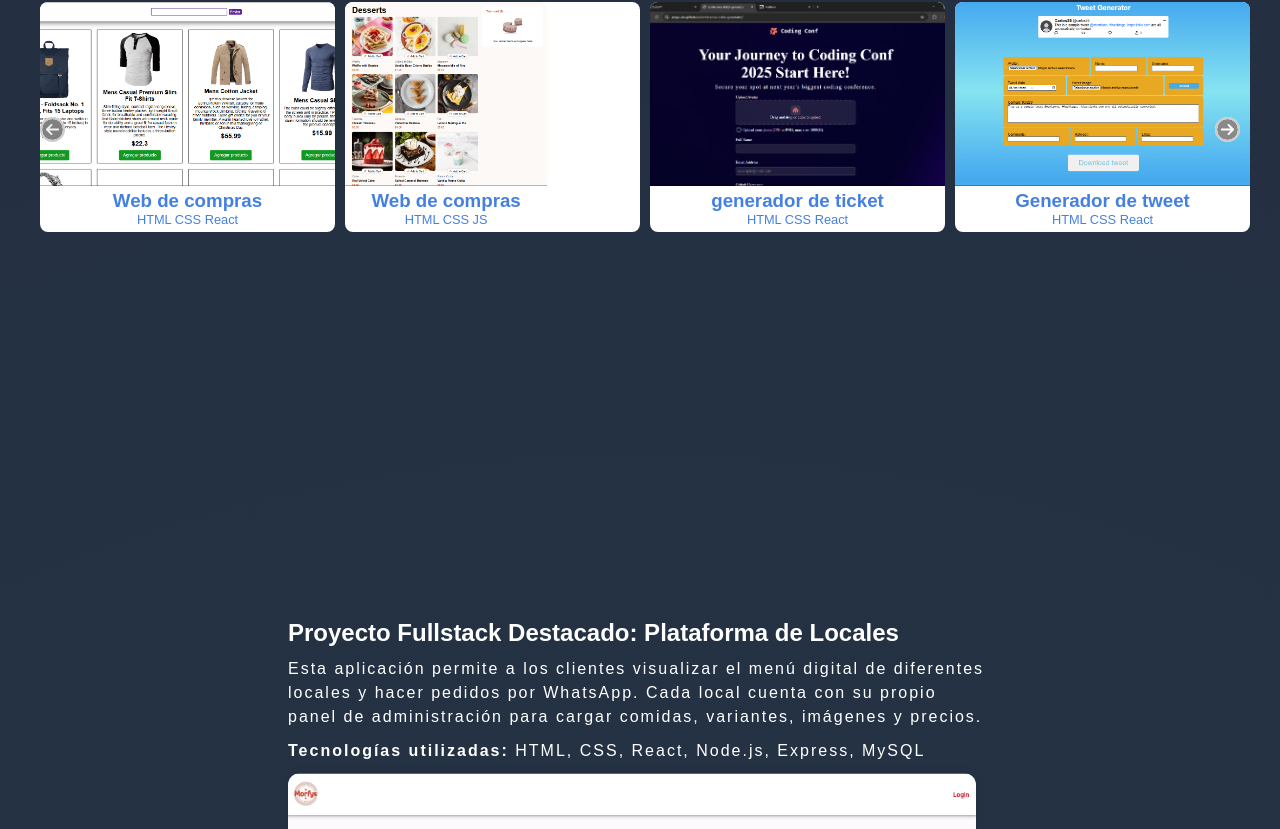
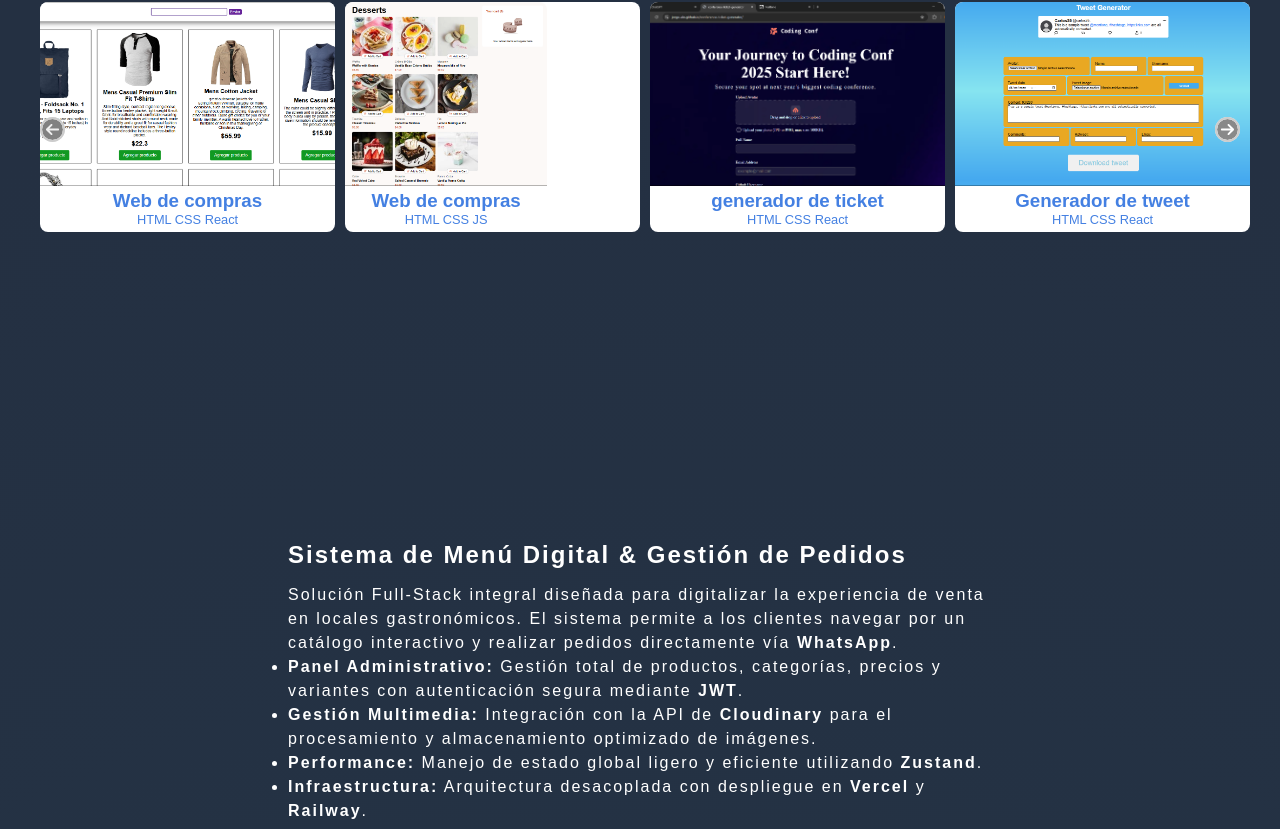
Before and after one commit to jorge-alo/JorgealoPortfolio, a React (Vite) app: page / in a window 1280 px wide. Shown: the part 1945-2774 px from the top of the page. Built offline with nearby package versions, Linux system fonts and the light colour scheme.

Commit message:
modificando el proyecto para el portfolio

```diff
--- a/src/comonents/ProyectoLocales.jsx
+++ b/src/comonents/ProyectoLocales.jsx
@@ -3,21 +3,31 @@ import '../styles/ProyectoLocales.css'
 export const ProyectoLocales = () => {
     return (
         <section className="proyecto-fullstack">
-            <h2>Proyecto Fullstack Destacado: Plataforma de Locales</h2>
+            <div className="proyecto-contenido">
+                <div className="proyecto-info">
+                    <h2>Sistema de Menú Digital & Gestión de Pedidos</h2>
 
-            <div className="proyecto-contenido">
-
-
-                <div className="proyecto-info">
                     <p>
-                        Esta aplicación permite a los clientes visualizar el menú digital de diferentes locales y hacer pedidos por WhatsApp. Cada local cuenta con su propio panel de administración para cargar comidas, variantes, imágenes y precios.
+                        Solución Full-Stack integral diseñada para digitalizar la experiencia de venta en locales gastronómicos.
+                        El sistema permite a los clientes navegar por un catálogo interactivo y realizar pedidos directamente vía <strong>WhatsApp</strong>.
                     </p>
 
-                    <p className='tecnologias'><strong>Tecnologías utilizadas:</strong> HTML, CSS, React, Node.js, Express, MySQL</p>
+                    <div className="detalles-proyecto">
+                        <ul>
+                            <li><strong>Panel Administrativo:</strong> Gestión total de productos, categorías, precios y variantes con autenticación segura mediante <strong>JWT</strong>.</li>
+                            <li><strong>Gestión Multimedia:</strong> Integración con la API de <strong>Cloudinary</strong> para el procesamiento y almacenamiento optimizado de imágenes.</li>
+                            <li><strong>Performance:</strong> Manejo de estado global ligero y eficiente utilizando <strong>Zustand</strong>.</li>
+                            <li><strong>Infraestructura:</strong> Arquitectura desacoplada con despliegue en <strong>Vercel</strong> y <strong>Railway</strong>.</li>
+                        </ul>
+                    </div>
+
+                    <p className='tecnologias'>
+                        <strong>Stack Tecnológico:</strong> React, Node.js, Express, MySQL, Zustand, JWT, Cloudinary.
+                    </p>
 
                     <div className="proyecto-enlaces">
-                        <a href="https://client-morfys.vercel.app/" target="_blank">
-                         <img src="/JorgealoPortfolio/imagenes/imagen-fullstack.png" alt="imagen de pagina de locales" />
+                        <a href="https://www.morfis.com.ar/" target="_blank" rel="noreferrer">
+                             <img src="morfis.png" alt="Vista previa de Morfis - Menú Digital" />
                         </a>
                     </div>
                 </div>
--- a/src/styles/Nav.css
+++ b/src/styles/Nav.css
@@ -31,9 +31,7 @@
     object-fit: contain;
 
 }
-.nav__link {
 
-}
 .nav__link a {
     text-decoration: none;
     margin: 3px;
```
Also changed, not shown: public/morfis.png (added).
